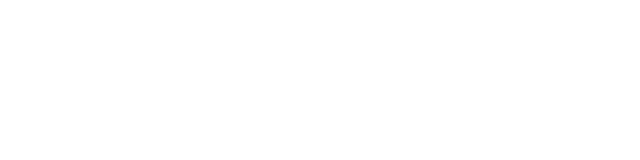
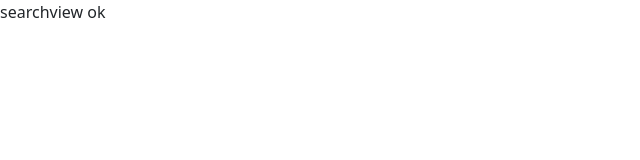
Before and after one commit to adamkekesi/projektnap-frontend, a Vue app: page /search in a window 1280 px wide. Before the commit this address had no page. Shown: the top 160 px of the page, without its empty margins (0-640 px from the left). Built offline with nearby package versions, Linux system fonts and the light colour scheme.

Commit message:
routing alap

```diff
--- a/src/assets/base.css
+++ /dev/null
@@ -1,74 +0,0 @@
-/* color palette from <https://github.com/vuejs/theme> */
-:root {
-  --vt-c-white: #ffffff;
-  --vt-c-white-soft: #f8f8f8;
-  --vt-c-white-mute: #f2f2f2;
-
-  --vt-c-black: #181818;
-  --vt-c-black-soft: #222222;
-  --vt-c-black-mute: #282828;
-
-  --vt-c-indigo: #2c3e50;
-
-  --vt-c-divider-light-1: rgba(60, 60, 60, 0.29);
-  --vt-c-divider-light-2: rgba(60, 60, 60, 0.12);
-  --vt-c-divider-dark-1: rgba(84, 84, 84, 0.65);
-  --vt-c-divider-dark-2: rgba(84, 84, 84, 0.48);
-
-  --vt-c-text-light-1: var(--vt-c-indigo);
-  --vt-c-text-light-2: rgba(60, 60, 60, 0.66);
-  --vt-c-text-dark-1: var(--vt-c-white);
-  --vt-c-text-dark-2: rgba(235, 235, 235, 0.64);
-}
-
-/* semantic color variables for this project */
-:root {
-  --color-background: var(--vt-c-white);
-  --color-background-soft: var(--vt-c-white-soft);
-  --color-background-mute: var(--vt-c-white-mute);
-
-  --color-border: var(--vt-c-divider-light-2);
-  --color-border-hover: var(--vt-c-divider-light-1);
-
-  --color-heading: var(--vt-c-text-light-1);
-  --color-text: var(--vt-c-text-light-1);
-
-  --section-gap: 160px;
-}
-
-@media (prefers-color-scheme: dark) {
-  :root {
-    --color-background: var(--vt-c-black);
-    --color-background-soft: var(--vt-c-black-soft);
-    --color-background-mute: var(--vt-c-black-mute);
-
-    --color-border: var(--vt-c-divider-dark-2);
-    --color-border-hover: var(--vt-c-divider-dark-1);
-
-    --color-heading: var(--vt-c-text-dark-1);
-    --color-text: var(--vt-c-text-dark-2);
-  }
-}
-
-*,
-*::before,
-*::after {
-  box-sizing: border-box;
-  margin: 0;
-  position: relative;
-  font-weight: normal;
-}
-
-body {
-  min-height: 100vh;
-  color: var(--color-text);
-  background: var(--color-background);
-  transition: color 0.5s, background-color 0.5s;
-  line-height: 1.6;
-  font-family: Inter, -apple-system, BlinkMacSystemFont, 'Segoe UI', Roboto, Oxygen, Ubuntu,
-    Cantarell, 'Fira Sans', 'Droid Sans', 'Helvetica Neue', sans-serif;
-  font-size: 15px;
-  text-rendering: optimizeLegibility;
-  -webkit-font-smoothing: antialiased;
-  -moz-osx-font-smoothing: grayscale;
-}
--- a/src/assets/main.css
+++ /dev/null
@@ -1,35 +0,0 @@
-@import './base.css';
-
-#app {
-  max-width: 1280px;
-  margin: 0 auto;
-  padding: 2rem;
-
-  font-weight: normal;
-}
-
-a,
-.green {
-  text-decoration: none;
-  color: hsla(160, 100%, 37%, 1);
-  transition: 0.4s;
-}
-
-@media (hover: hover) {
-  a:hover {
-    background-color: hsla(160, 100%, 37%, 0.2);
-  }
-}
-
-@media (min-width: 1024px) {
-  body {
-    display: flex;
-    place-items: center;
-  }
-
-  #app {
-    display: grid;
-    grid-template-columns: 1fr 1fr;
-    padding: 0 2rem;
-  }
-}
--- a/src/main.js
+++ b/src/main.js
@@ -4,7 +4,8 @@ import { createPinia } from 'pinia'
 import App from './App.vue'
 import router from './router'
 
-import './assets/main.css'
+import 'bootstrap/dist/css/bootstrap.css';
+import 'bootstrap/dist/js/bootstrap.bundle.js';
 
 const app = createApp(App)
 
--- a/src/router/index.js
+++ b/src/router/index.js
@@ -1,5 +1,7 @@
 import { createRouter, createWebHistory } from 'vue-router'
 import HomeView from '../views/HomeView.vue'
+import TanarView from '../views/TanarView.vue'
+import SearchView from '../views/SearchView.vue'
 
 const router = createRouter({
   history: createWebHistory(import.meta.env.BASE_URL),
@@ -9,7 +11,16 @@ const router = createRouter({
       name: 'home',
       component: HomeView
     },
-
+    {
+      path: '/tanar',
+      name: 'tanar',
+      component: TanarView
+    },
+    {
+      path: '/search',
+      name: 'search',
+      component: SearchView
+    }
   ]
 })
 
--- a/src/services/dataservice.js
+++ b/src/services/dataservice.js
@@ -1,7 +1,7 @@
 import Axios from 'axios';
 
 const axios = Axios.create({
-    baseUrl: "asd",
+    baseUrl: "http://projektnap-001-site1.atempurl.com/api",
     headers: {
         'Content-Type': 'application/json'
     }
--- /dev/null
+++ b/src/views/SearchView.vue
@@ -0,0 +1,13 @@
+<template>
+    <div>
+searchview ok
+    </div>
+</template>
+
+<script setup>
+
+</script>
+
+<style lang="scss" scoped>
+
+</style>
--- /dev/null
+++ b/src/views/TanarView.vue
@@ -0,0 +1,13 @@
+<template>
+    <div>
+tanarview ok
+    </div>
+</template>
+
+<script setup>
+
+</script>
+
+<style lang="scss" scoped>
+
+</style>
```
Also changed, not shown: src/assets/logo.svg (deleted).
